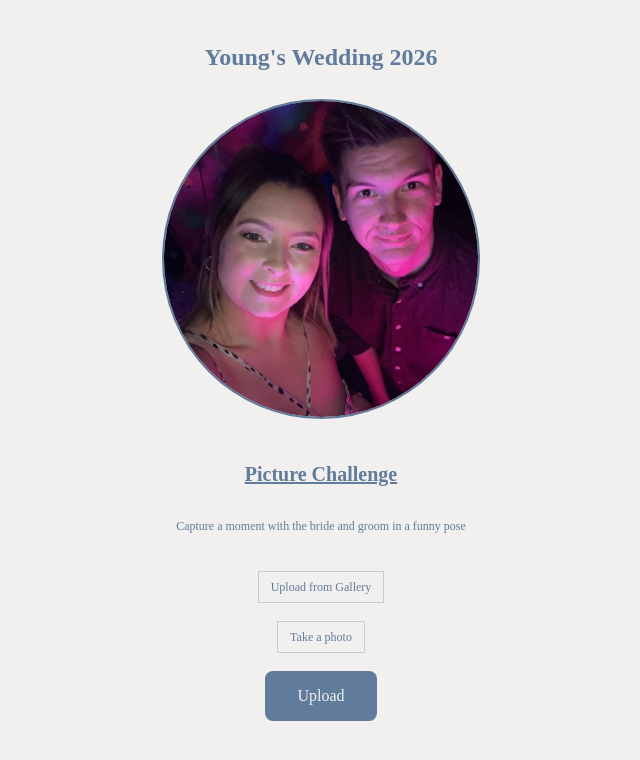
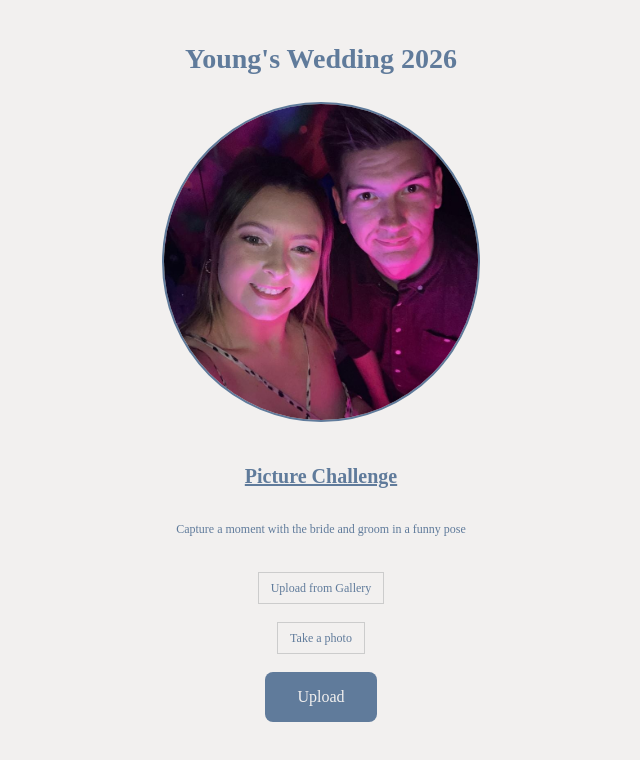
Before and after one commit to Young-95/Wedding_Album_App, a React (Vite) app: page / in a window 1280 px wide. Shown: the top 760 px of the page, without its empty margins (319-959 px from the left). Built offline with nearby package versions, Linux system fonts and the light colour scheme; a web font is replaced by a local one.

Commit message:
nope 1 more?

```diff
--- a/src/App.css
+++ b/src/App.css
@@ -68,7 +68,7 @@ input[type="file"] {
 }
 
 h1 {
-  font-size: 1.5rem;
+  font-size: 1.75rem;
   line-height: 1.5;
   margin: 0;
 }
```
